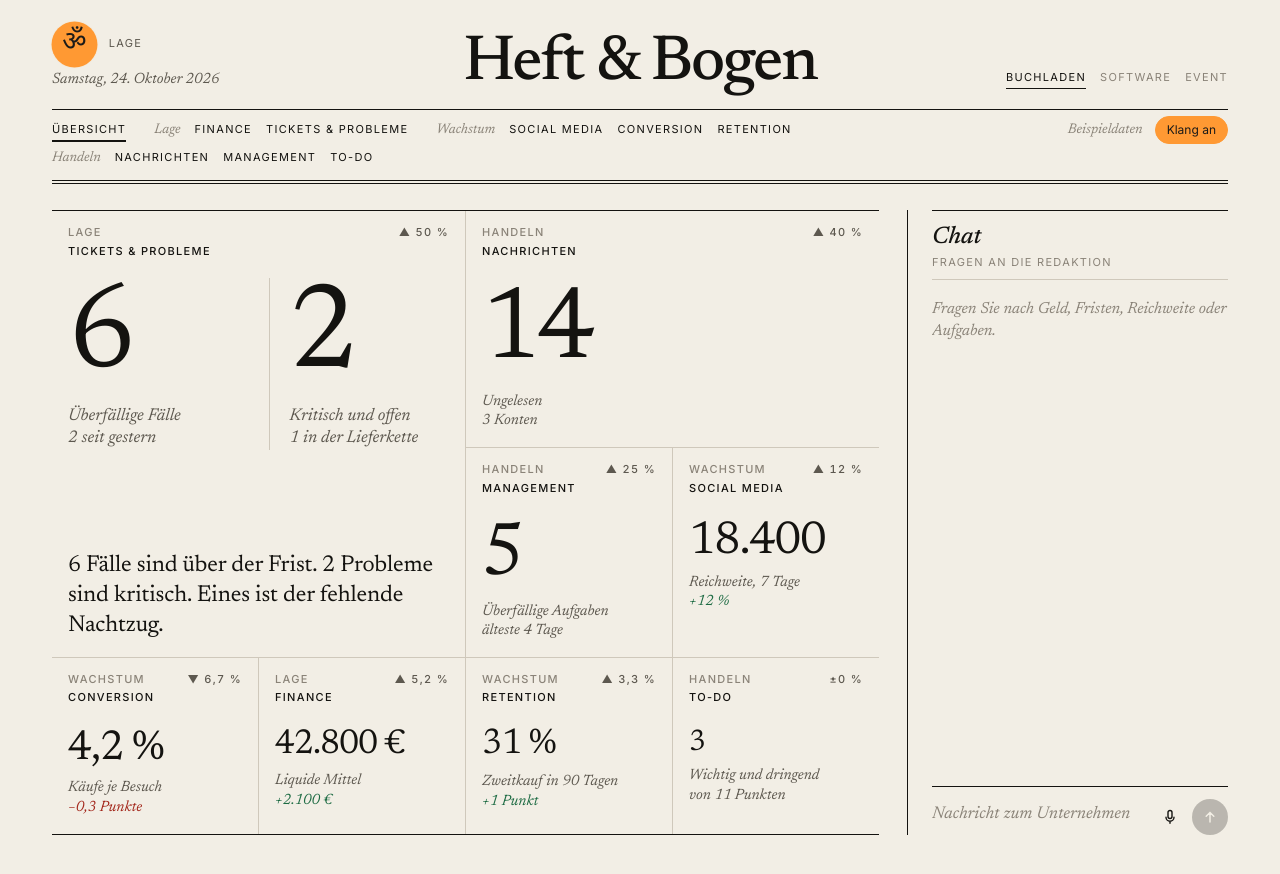
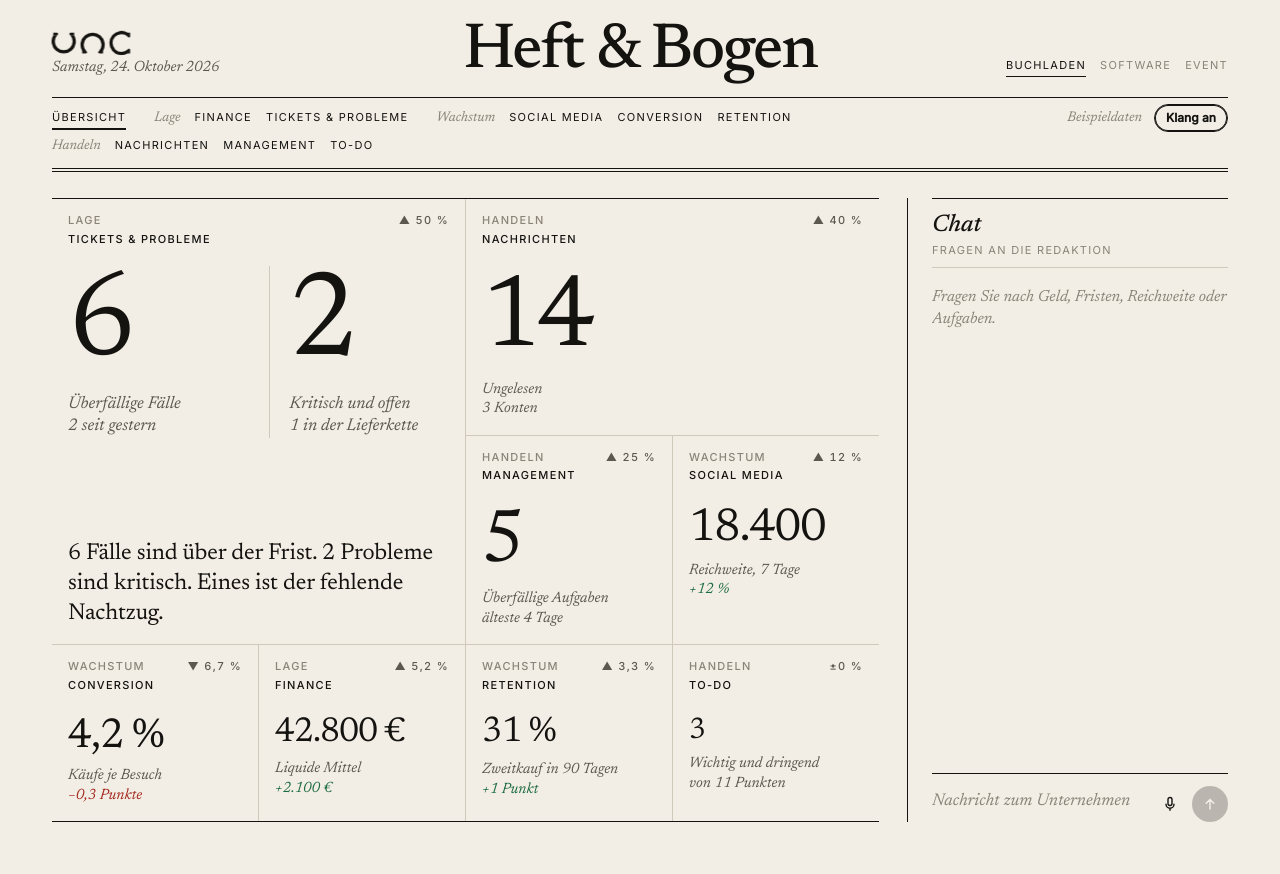
Before and after one commit to ErosUniversity/lage, a plain HTML site: page index.html in a window 1280 px wide. Both pictures are taken after a click on the button "Klang aus". Drawn offline with Linux system fonts and the light colour scheme.

Commit message:
unc-Logo statt ॐ, ohne Safran
Das unc-Zeichen (Ring, oben offen, Laschen mit runder Nase) ist als SVG
in brand.js nachgezeichnet: Wortmarke u n c aus einem Zeichen, gedreht,
und das U als Icon. Es nimmt die Textfarbe der Seite an. Wortmarke im
Kopf bzw. in der Seitenleiste, U in der Kopfleiste auf schmalen
Bildschirmen. Seitentitel heißen unc. Safran ist überall entfernt,
der Klang-Schalter nutzt die Textfarbe.

Co-Authored-By: Claude Opus 5.5 <noreply@anthropic.com>

```diff
--- a/brand.css
+++ b/brand.css
@@ -1,26 +1,17 @@
-/* Om-Branding für alle Versionen: ॐ-Zeichen und Klang-Schalter. Verhalten in brand.js. */
-:root {
-  --om-saffron: #ff9933;
-  --om-ink: #1c1b19;
-}
+/* unc-Branding für alle Versionen: Logo und Klang-Schalter. Verhalten in brand.js.
+   Alles in der Textfarbe der jeweiligen Seite, keine eigene Markenfarbe. */
 
-span.om-mark {
-  display: inline-grid;
-  place-items: center;
-  width: 1.7em;
-  height: 1.7em;
-  margin: 0 0.45em 0 0;
-  border-radius: 50%;
-  background: var(--om-saffron);
-  color: var(--om-ink);
-  font: normal 400 var(--om-size, 1.3em)/1 "Kohinoor Devanagari", "Devanagari Sangam MN", "Noto Sans Devanagari", serif;
-  letter-spacing: 0;
-  text-transform: none;
+span.unc-logo {
+  display: inline-block;
+  margin: 0;
+  color: inherit;
+  line-height: 0;
   vertical-align: middle;
 }
-.om-breathe { animation: om-breathe 3.2s ease-in-out 2; }
-@keyframes om-breathe {
-  50% { transform: scale(1.16); box-shadow: 0 0 0 0.3em rgba(255, 153, 51, 0.25); }
+.unc-logo svg { display: block; width: auto; height: var(--unc-h, 1em); }
+.unc-breathe { animation: unc-breathe 3.2s ease-in-out 2; }
+@keyframes unc-breathe {
+  50% { transform: scale(1.08); }
 }
 
 .om-sound {
@@ -33,17 +24,16 @@ span.om-mark {
   font-size: 12px;
   white-space: nowrap;
   cursor: pointer;
-  opacity: 0.75;
+  opacity: 0.6;
 }
 .om-sound:hover { opacity: 1; }
 .om-sound[aria-pressed="true"] {
   opacity: 1;
-  background: var(--om-saffron);
-  border-color: var(--om-saffron);
-  color: var(--om-ink);
+  font-weight: 700;
+  box-shadow: inset 0 0 0 1px currentColor;
 }
 .om-foot { display: flex; align-items: center; gap: 12px; }
 
 @media (prefers-reduced-motion: reduce) {
-  .om-breathe { animation: none; }
+  .unc-breathe { animation: none; }
 }
--- a/brand.js
+++ b/brand.js
@@ -1,9 +1,34 @@
-// Om-Branding für alle Versionen. Seiten binden brand.css und brand.js ein und markieren:
-//   .om-mark         das ॐ-Zeichen, atmet beim Einschalten des Klangs
+// unc-Branding für alle Versionen. Seiten binden brand.css und brand.js ein und markieren:
+//   [data-unc]       das unc-Logo: "wordmark" (u n c) oder "mark" (das U), in der Textfarbe der Seite
 //   [data-om-sound]  den Klang-Schalter, Beschriftung aus data-on und data-off
 //   [data-om-chime]  die Chat-Liste, Wert ist der Selektor für Agent-Nachrichten
 // Klang: Netzbrummen (50 Hz) geht in ein Om (136,1 Hz) über. Startet nur nach Klick.
 (() => {
+  // Ein Zeichen für alles: Ring, oben offen, beide Enden mit einer Lasche und runder Nase nach innen.
+  // n ist das U um 180° gedreht, c um 90°.
+  const U = '<path d="M-20.205 -12A23.5 23.5 0 1 0 20.205 -12L12.462 -12A17.3 17.3 0 1 1 -12.462 -12Z"/>' +
+    '<path d="M-20.205 -17H-13.5A2.55 2.55 0 0 1 -13.5 -11.9H-20.205Z"/>' +
+    '<path d="M20.205 -17H13.5A2.55 2.55 0 0 0 13.5 -11.9H20.205Z"/>';
+  const LOGOS = {
+    mark: { box: [-23.5, -17, 47, 40.5], body: U },
+    wordmark: {
+      box: [0, -23.5, 152.5, 47],
+      body: '<g transform="translate(23.5 -3.25)">' + U + "</g>" +
+        '<g transform="translate(79.5 3.25) rotate(180)">' + U + "</g>" +
+        '<g transform="translate(135.5 0) rotate(90)">' + U + "</g>"
+    }
+  };
+  document.querySelectorAll("[data-unc]").forEach((el) => {
+    const logo = LOGOS[el.dataset.unc];
+    if (!logo) return;
+    const [x, y, w, h] = logo.box;
+    el.innerHTML = '<svg viewBox="' + logo.box.join(" ") + '" width="' + w + '" height="' + h + '" fill="currentColor" aria-hidden="true">' + logo.body + "</svg>";
+    if (!el.hasAttribute("aria-label")) {
+      el.setAttribute("role", "img");
+      el.setAttribute("aria-label", "unc");
+    }
+  });
+
   const OM = 136.1;
   const buttons = document.querySelectorAll("[data-om-sound]");
   let audio = null;
@@ -86,10 +111,10 @@
     if (!on) return;
     audio.resume();
     playOm();
-    document.querySelectorAll(".om-mark").forEach((mark) => {
-      mark.classList.remove("om-breathe");
+    document.querySelectorAll("[data-unc]").forEach((mark) => {
+      mark.classList.remove("unc-breathe");
       void mark.offsetWidth;
-      mark.classList.add("om-breathe");
+      mark.classList.add("unc-breathe");
     });
   }
 
--- a/index.html
+++ b/index.html
@@ -3,7 +3,7 @@
 <head>
   <meta charset="utf-8">
   <meta name="viewport" content="width=device-width, initial-scale=1">
-  <title>Lage</title>
+  <title>unc</title>
   <link rel="preconnect" href="https://fonts.googleapis.com">
   <link rel="preconnect" href="https://fonts.gstatic.com" crossorigin>
   <link rel="stylesheet" href="https://fonts.googleapis.com/css2?family=Newsreader:ital,opsz,wght@0,6..72,400;0,6..72,500;1,6..72,400;1,6..72,500&family=Inter:wght@400;500&display=swap">
@@ -414,7 +414,7 @@
     <aside class="rail" id="rail">
       <div class="brand">
         <div class="brand-meta">
-          <p class="brand-kicker"><span class="om-mark" aria-hidden="true" style="--om-size: 2.4em">ॐ</span>Lage</p>
+          <p class="brand-kicker"><span class="unc-logo" data-unc="wordmark" style="--unc-h: 24px; color: var(--ink)"></span></p>
           <p class="dateline" id="dateline"></p>
         </div>
         <p class="brand-name" id="company">Heft &amp; Bogen</p>
@@ -452,7 +452,7 @@
     <main>
       <div class="topbar">
         <button class="menu-btn" type="button" id="menu">Menü</button>
-        <span class="om-mark" aria-hidden="true">ॐ</span><strong id="top-company">Heft &amp; Bogen</strong>
+        <span class="unc-logo" data-unc="mark" style="--unc-h: 24px"></span><strong id="top-company">Heft &amp; Bogen</strong>
       </div>
       <div class="stage">
         <div class="workspace">
```
Also changed, not shown: b/index.html (+3 -3 lines), c/index.html (+3 -3 lines), original.html (+3 -3 lines), versionen.html (+2 -2 lines), welcome/index.html (+3 -3 lines), 1 other file.
